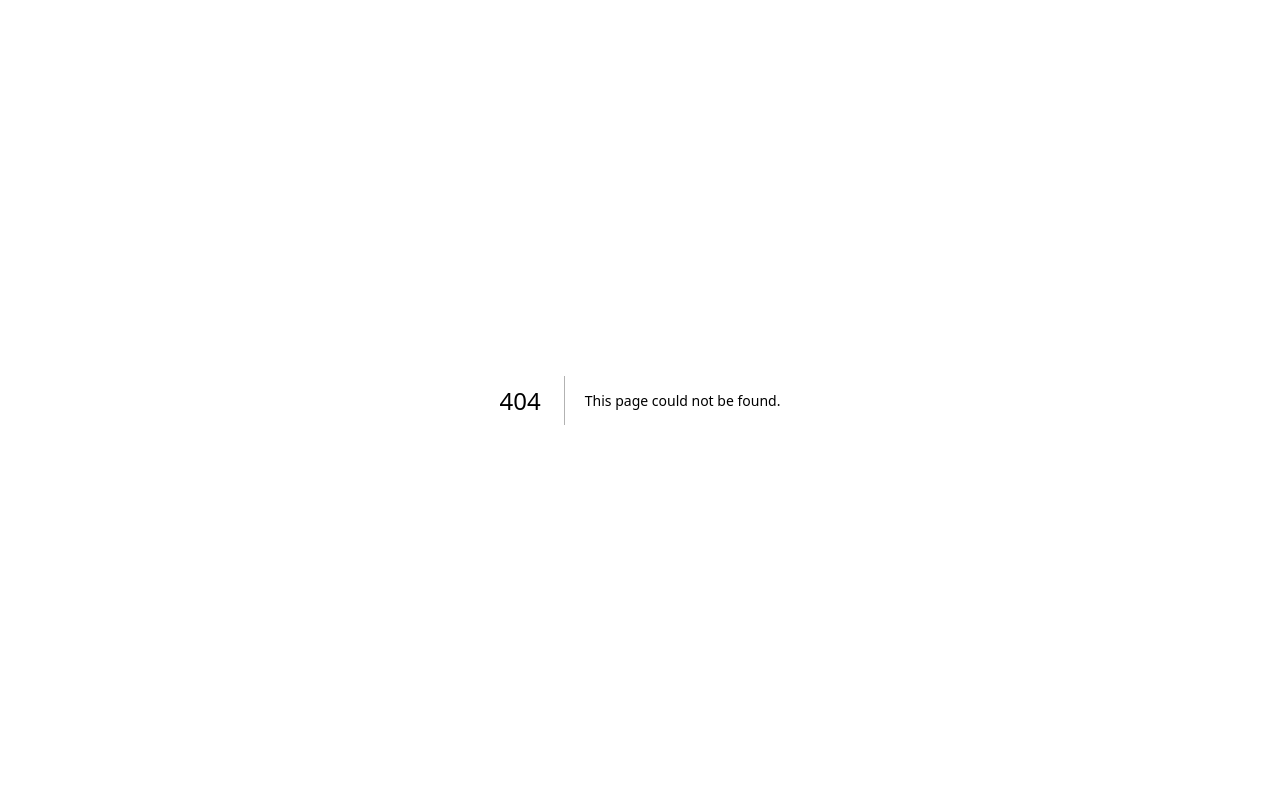
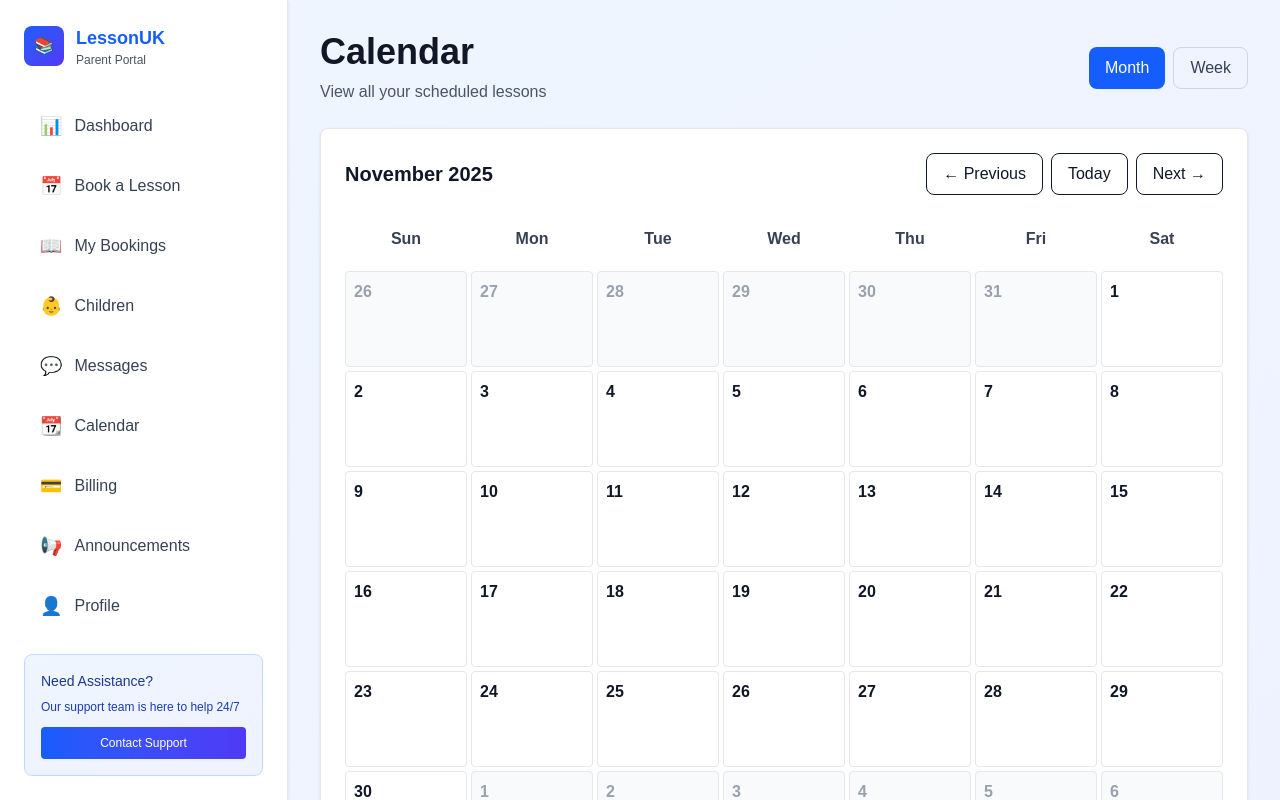
Before and after one commit to noblelar/galini_edu_book, a Next.js app: page /parent/calendar in a window 1280 px wide. Before the commit this address had no page. Built offline with nearby package versions, Linux system fonts and the light colour scheme.

Commit message:
Create calendar view page (monthly, color-coded)
cgen-11e3908710c649ad9a25a55fa0ba79ee

```diff
--- /dev/null
+++ b/src/app/parent/calendar/page.tsx
@@ -0,0 +1,220 @@
+"use client";
+import { useEffect, useState } from "react";
+import { LocalDB } from "@/lib/booking/storage";
+import { Booking } from "@/lib/booking/types";
+import { formatCurrency } from "@/lib/booking/admin";
+
+export default function CalendarPage() {
+  const [bookings, setBookings] = useState<Booking[]>([]);
+  const [loading, setLoading] = useState(true);
+  const [parentId] = useState("parent_demo_001");
+  const [currentMonth, setCurrentMonth] = useState(new Date());
+  const [selectedBooking, setSelectedBooking] = useState<Booking | null>(null);
+  const [viewType, setViewType] = useState<"month" | "week">("month");
+
+  useEffect(() => {
+    const allBookings = LocalDB.listBookings().filter((b) => b.parentId === parentId);
+    setBookings(allBookings);
+    setLoading(false);
+  }, [parentId]);
+
+  const getCalendarDays = () => {
+    const firstDay = new Date(currentMonth.getFullYear(), currentMonth.getMonth(), 1);
+    const lastDay = new Date(currentMonth.getFullYear(), currentMonth.getMonth() + 1, 0);
+    const prevLastDay = new Date(currentMonth.getFullYear(), currentMonth.getMonth(), 0).getDate();
+    const nextDays = 7 - lastDay.getDay();
+
+    const daysArray = [];
+    for (let i = firstDay.getDay(); i > 0; i--) {
+      daysArray.push({ date: prevLastDay - i + 1, isCurrentMonth: false });
+    }
+    for (let i = 1; i <= lastDay.getDate(); i++) {
+      daysArray.push({ date: i, isCurrentMonth: true });
+    }
+    for (let i = 1; i <= nextDays; i++) {
+      daysArray.push({ date: i, isCurrentMonth: false });
+    }
+
+    return daysArray;
+  };
+
+  const getDateString = (dayNum: number) => {
+    return `${currentMonth.getFullYear()}-${String(currentMonth.getMonth() + 1).padStart(2, "0")}-${String(dayNum).padStart(2, "0")}`;
+  };
+
+  const getSubjectColor = (subject: string) => {
+    const colors: Record<string, string> = {
+      Math: "bg-blue-100 text-blue-800 border-blue-300",
+      English: "bg-green-100 text-green-800 border-green-300",
+      Science: "bg-purple-100 text-purple-800 border-purple-300",
+      History: "bg-amber-100 text-amber-800 border-amber-300",
+      Geography: "bg-cyan-100 text-cyan-800 border-cyan-300",
+      "Computer Science": "bg-indigo-100 text-indigo-800 border-indigo-300",
+    };
+    return colors[subject] || "bg-gray-100 text-gray-800 border-gray-300";
+  };
+
+  const daysArray = getCalendarDays();
+
+  if (loading) {
+    return <div className="flex items-center justify-center min-h-screen">Loading...</div>;
+  }
+
+  return (
+    <div className="space-y-6">
+      <div className="flex items-center justify-between">
+        <div>
+          <h1 className="text-4xl font-bold">Calendar</h1>
+          <p className="text-gray-600 mt-2">View all your scheduled lessons</p>
+        </div>
+        <div className="flex gap-2">
+          <button
+            onClick={() => setViewType("month")}
+            className={`px-4 py-2 rounded-lg font-medium ${
+              viewType === "month" ? "bg-blue-600 text-white" : "border border-gray-300 text-gray-700"
+            }`}
+          >
+            Month
+          </button>
+          <button
+            onClick={() => setViewType("week")}
+            className={`px-4 py-2 rounded-lg font-medium ${
+              viewType === "week" ? "bg-blue-600 text-white" : "border border-gray-300 text-gray-700"
+            }`}
+          >
+            Week
+          </button>
+        </div>
+      </div>
+
+      {/* Month View */}
+      <div className="border border-gray-200 rounded-lg p-6 bg-white shadow-sm">
+        <div className="flex items-center justify-between mb-6">
+          <h2 className="text-xl font-bold">
+            {currentMonth.toLocaleDateString("en-US", { month: "long", year: "numeric" })}
+          </h2>
+          <div className="flex gap-2">
+            <button
+              onClick={() => setCurrentMonth(new Date(currentMonth.getFullYear(), currentMonth.getMonth() - 1))}
+              className="px-4 py-2 border rounded-lg hover:bg-gray-100 font-medium"
+            >
+              ← Previous
+            </button>
+            <button
+              onClick={() => setCurrentMonth(new Date())}
+              className="px-4 py-2 border rounded-lg hover:bg-gray-100 font-medium"
+            >
+              Today
+            </button>
+            <button
+              onClick={() => setCurrentMonth(new Date(currentMonth.getFullYear(), currentMonth.getMonth() + 1))}
+              className="px-4 py-2 border rounded-lg hover:bg-gray-100 font-medium"
+            >
+              Next →
+            </button>
+          </div>
+        </div>
+
+        <div className="grid grid-cols-7 gap-1 mb-3 text-center">
+          {["Sun", "Mon", "Tue", "Wed", "Thu", "Fri", "Sat"].map((day) => (
+            <div key={day} className="font-bold text-gray-700 py-2">
+              {day}
+            </div>
+          ))}
+        </div>
+
+        <div className="grid grid-cols-7 gap-1">
+          {daysArray.map((day, i) => {
+            const dateStr = day.isCurrentMonth ? getDateString(day.date) : "";
+            const dayBookings = bookings.filter((b) => b.date === dateStr && b.status !== "cancelled");
+
+            return (
+              <div
+                key={i}
+                className={`min-h-24 p-2 border rounded ${
+                  day.isCurrentMonth ? "bg-white border-gray-200 hover:shadow-md transition-shadow" : "bg-gray-50 border-gray-200"
+                }`}
+              >
+                <div className={`font-bold mb-1 ${day.isCurrentMonth ? "text-gray-900" : "text-gray-400"}`}>
+                  {day.date}
+                </div>
+                <div className="space-y-1">
+                  {dayBookings.map((booking) => (
+                    <div
+                      key={booking.id}
+                      onClick={() => setSelectedBooking(booking)}
+                      className={`px-2 py-1 rounded text-xs font-medium cursor-pointer hover:shadow-md transition-all border ${getSubjectColor(
+                        booking.subject
+                      )}`}
+                    >
+                      {booking.studentName}
+                    </div>
+                  ))}
+                </div>
+              </div>
+            );
+          })}
+        </div>
+      </div>
+
+      {/* Legend */}
+      <div className="border border-gray-200 rounded-lg p-6 bg-white shadow-sm">
+        <h3 className="font-bold mb-4">Subject Legend</h3>
+        <div className="grid grid-cols-2 md:grid-cols-3 lg:grid-cols-6 gap-3">
+          {["Math", "English", "Science", "History", "Geography", "Computer Science"].map((subject) => (
+            <div key={subject} className="flex items-center gap-2">
+              <div className={`w-4 h-4 rounded ${getSubjectColor(subject).split(" ")[0]}`} />
+              <span className="text-sm">{subject}</span>
+            </div>
+          ))}
+        </div>
+      </div>
+
+      {/* Booking Details */}
+      {selectedBooking && (
+        <div className="fixed inset-0 bg-black/50 flex items-center justify-center z-50 p-4">
+          <div className="bg-white rounded-lg p-6 max-w-md w-full">
+            <div className="flex items-center justify-between mb-4">
+              <h2 className="text-2xl font-bold">{selectedBooking.studentName}</h2>
+              <button onClick={() => setSelectedBooking(null)} className="text-2xl text-gray-500">
+                ✕
+              </button>
+            </div>
+
+            <div className="space-y-3 text-sm">
+              <div>
+                <p className="text-gray-600">Subject</p>
+                <p className="font-semibold">{selectedBooking.subject}</p>
+              </div>
+              <div>
+                <p className="text-gray-600">Date & Time</p>
+                <p className="font-semibold">
+                  {selectedBooking.date} {selectedBooking.slot}
+                </p>
+              </div>
+              <div>
+                <p className="text-gray-600">Type</p>
+                <p className="font-semibold">{selectedBooking.lessonType === "one_to_one" ? "One-on-One" : "Group"}</p>
+              </div>
+              <div>
+                <p className="text-gray-600">Price</p>
+                <p className="font-semibold">{formatCurrency(selectedBooking.total)}</p>
+              </div>
+              <div>
+                <p className="text-gray-600">Status</p>
+                <p className="font-semibold capitalize">{selectedBooking.status}</p>
+              </div>
+            </div>
+
+            <button
+              onClick={() => setSelectedBooking(null)}
+              className="w-full mt-6 px-4 py-2 bg-blue-600 text-white rounded-lg hover:bg-blue-700 font-medium"
+            >
+              Close
+            </button>
+          </div>
+        </div>
+      )}
+    </div>
+  );
+}
```
